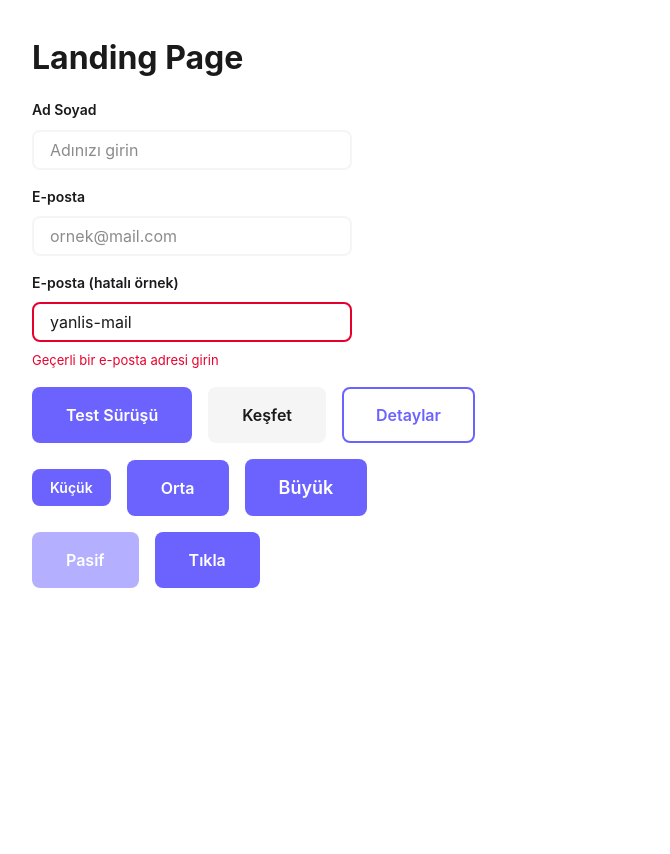
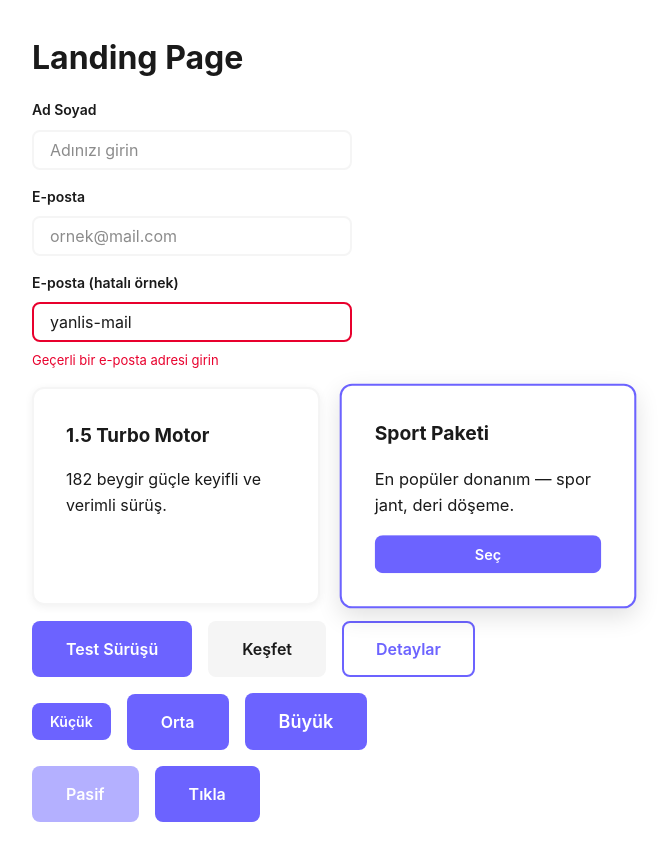
Before and after one commit to Muratsunnu/honda-civic-fc5-landing, a React (Vite) app: page / in a window 1280 px wide. Shown: the whole page, without its empty margins (0-670 px from the left). Before the commit the page ends 800 px from the top, so only its background shows below. Built offline with nearby package versions, Linux system fonts and the light colour scheme.

Commit message:
feat: add reusable Card component
- children tabanli composition (icerigi kullanan belirler)
- featured modifier ile one cikan kart varyanti
- BEM tabanli SCSS, tema uyumlu golge ve gecisler

```diff
--- a/src/App.tsx
+++ b/src/App.tsx
@@ -1,5 +1,6 @@
 import Button from './components/Button/Button'
 import Input from './components/Input/Input'
+import Card from './components/Card/Card'
 
 function App() {
   return (
@@ -15,6 +16,29 @@ function App() {
           defaultValue="yanlis-mail"
           error="Geçerli bir e-posta adresi girin"
         />
+      </div>
+
+      {/* Geçici test alanı — Card bileşeni (composition: içine ne koyarsak o) */}
+      <div
+        style={{
+          display: 'grid',
+          gridTemplateColumns: 'repeat(2, 1fr)',
+          gap: '1.5rem',
+          maxWidth: '600px',
+        }}
+      >
+        <Card>
+          <h3>1.5 Turbo Motor</h3>
+          <p>182 beygir güçle keyifli ve verimli sürüş.</p>
+        </Card>
+
+        <Card featured>
+          <h3>Sport Paketi</h3>
+          <p>En popüler donanım — spor jant, deri döşeme.</p>
+          <Button variant="primary" size="sm">
+            Seç
+          </Button>
+        </Card>
       </div>
 
       {/* Geçici test alanı — Button bileşenini deniyoruz */}
--- /dev/null
+++ b/src/components/Card/Card.scss
@@ -0,0 +1,25 @@
+// .card = Block: içeriği saran stillenmiş kutu.
+// İçeride ne olduğunu bilmez — sadece kutuyu ve görünümü sağlar.
+.card {
+  display: flex;
+  flex-direction: column;
+  gap: var(--spacing-md);
+
+  padding: var(--spacing-lg);
+  background-color: var(--color-bg);
+  border: 2px solid var(--color-secondary);
+  border-radius: 12px;
+  // CSS değişkeniyle gölge: tema değişince gölge de uyumlu kalsın
+  box-shadow: 0 2px 8px rgba(0, 0, 0, 0.06);
+  transition:
+    transform 0.2s ease,
+    box-shadow 0.2s ease;
+
+  // Modifier: öne çıkan/vurgulu kart (örn. en popüler fiyat paketi)
+  &--featured {
+    border-color: var(--color-primary);
+    // scale ile hafif büyüt → "bu özel" hissi
+    transform: scale(1.03);
+    box-shadow: 0 8px 24px rgba(0, 0, 0, 0.12);
+  }
+}
--- /dev/null
+++ b/src/components/Card/Card.tsx
@@ -0,0 +1,21 @@
+import type { HTMLAttributes, ReactNode } from 'react'
+import './Card.scss'
+
+interface CardProps extends HTMLAttributes<HTMLDivElement> {
+  children: ReactNode // kartın içeriği — ne koyarsan o (composition)
+  featured?: boolean // true ise vurgulu/öne çıkan stil (örn. popüler paket)
+}
+
+function Card({ children, featured = false, className = '', ...rest }: CardProps) {
+  const classes = ['card', featured ? 'card--featured' : '', className]
+    .filter(Boolean)
+    .join(' ')
+
+  return (
+    <div className={classes} {...rest}>
+      {children}
+    </div>
+  )
+}
+
+export default Card
```
